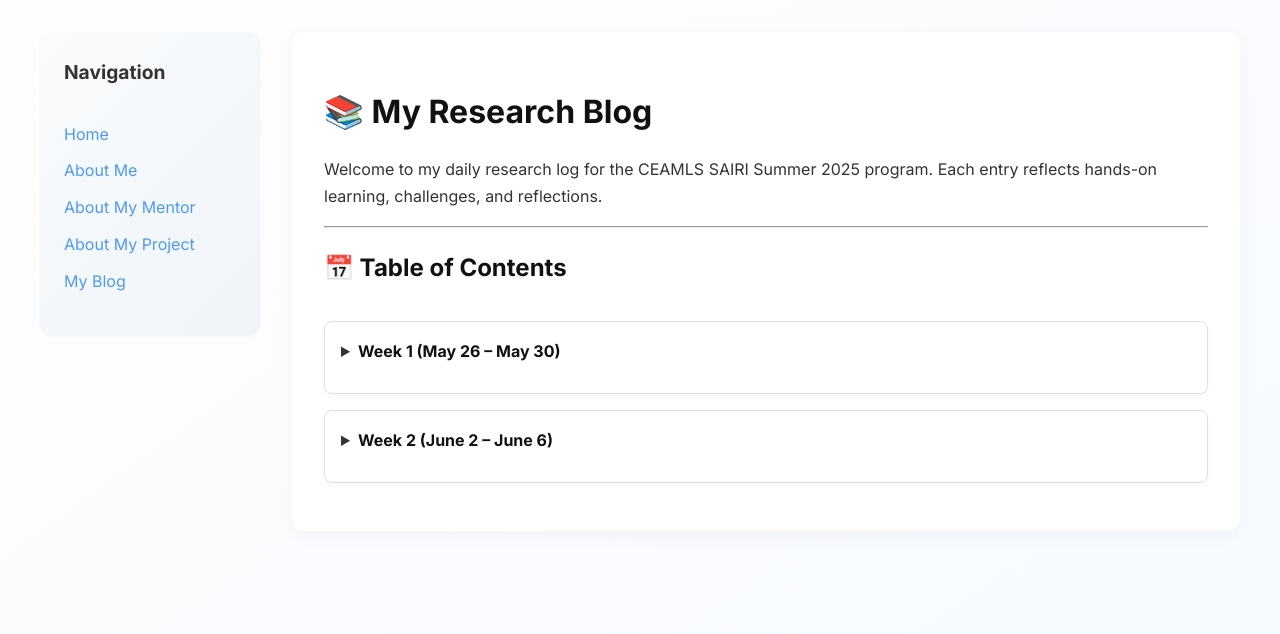
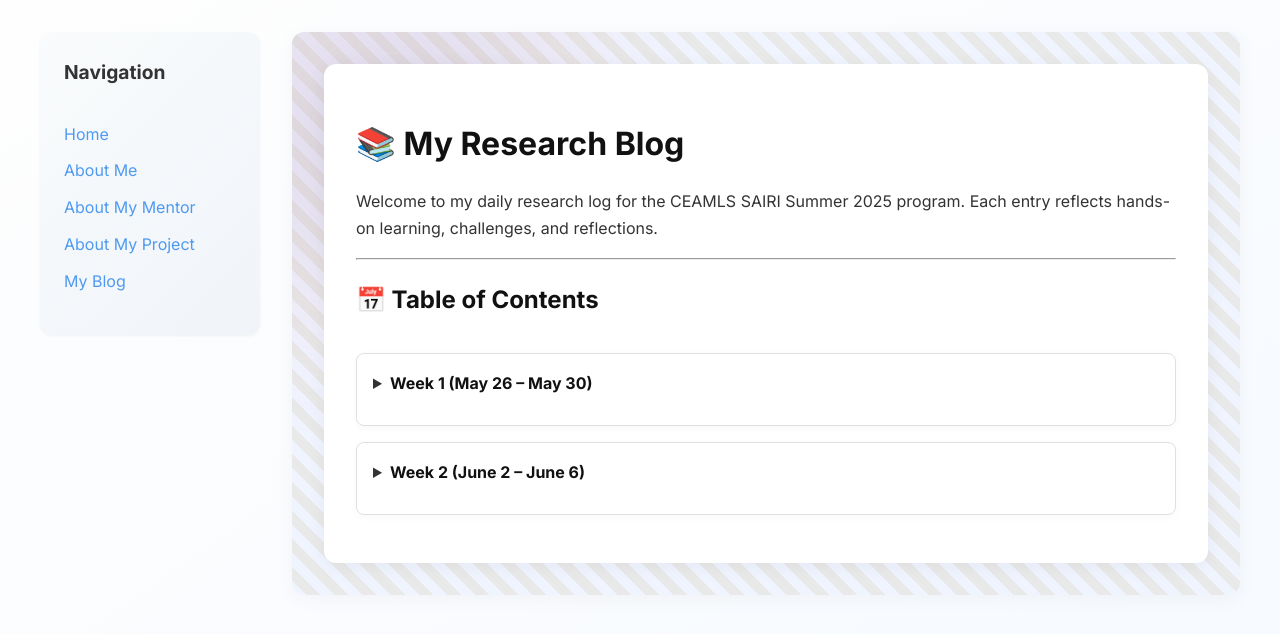
Before and after one commit to clydewtt/clydewtt.github.io, a Jekyll site: the page built from pages/my-blog.md, in a window 1280 px wide. Shown: the top 634 px of the page. Built offline with Jekyll 4.4.1, drawn with Linux system fonts in a browser that asks for light colours.

Commit message:
update bg

```diff
--- a/assets/css/style.scss
+++ b/assets/css/style.scss
@@ -143,6 +143,27 @@
   border-radius: 12px;
   box-shadow: 0 4px 20px rgba(0, 0, 0, 0.04);
   transition: box-shadow 0.3s ease, transform 0.3s ease;
+  overflow: hidden;
+  background: repeating-linear-gradient(
+    45deg,
+    #f0f4ff,
+    #f0f4ff 10px,
+    #e9e9e9 10px,
+    #e9e9e9 20px
+  );
+
+  &::before {
+    content: '';
+    position: absolute;
+    top: -50px;
+    left: -50px;
+    width: 300px;
+    height: 300px;
+    background: radial-gradient(circle, #5E93DA, #EC4B4B);
+    opacity: 0.2;
+    filter: blur(80px);
+    z-index: -1;
+  }
 }
 
 .content-area:hover {
@@ -225,6 +246,7 @@
   justify-content: center;
   padding: 3rem 1rem;
   text-align: center;
+  overflow: hidden;
 }
 
 .profile-card {
@@ -234,6 +256,7 @@
   border-radius: 12px;
   box-shadow: 0 4px 20px rgba(0, 0, 0, 0.05);
   transition: box-shadow 0.3s ease, transform 0.3s ease;
+  z-index: 10;
 }
 
 .profile-card:hover {
--- a/pages/my-blog.md
+++ b/pages/my-blog.md
@@ -4,23 +4,21 @@
 permalink: /my-blog.html
 ---
 
-# 📚 My Research Blog
+<div class="blog-post">
+  <h1>📚 My Research Blog</h1>
+  <p>Welcome to my daily research log for the CEAMLS SAIRI Summer 2025 program. Each entry reflects hands-on learning, challenges, and reflections.</p>
+  <hr />
 
-Welcome to my daily research log for the CEAMLS SAIRI Summer 2025 program. Each entry reflects hands-on learning, challenges, and reflections.
-
----
-
-## 📅 Table of Contents
-
+  <h2>📅 Table of Contents</h2>
 <ul class="blog-toc">
   {% assign posts             = site.posts | sort: "date" %}
   {% assign seconds_per_day   = 86400 %}
   {% assign previous_monday   = "" %}
   {% assign week_counter      = 0 %}
 
-  {% for post in posts %}
-    {% assign post_ts    = post.date | date: "%s" %}
-    {% assign dow        = post.date | date: "%w" | plus: 0 %}
+{% for post in posts %}
+{% assign post_ts    = post.date | date: "%s" %}
+{% assign dow        = post.date | date: "%w" | plus: 0 %}
 
     {%- comment -%} calculate days to backtrack to Monday {%- endcomment -%}
     {% if dow == 0 %}
@@ -58,5 +56,8 @@
         </details>
       </li>
     {% endif %}
-  {% endfor %}
+
+{% endfor %}
+
 </ul>
+</div>
```
